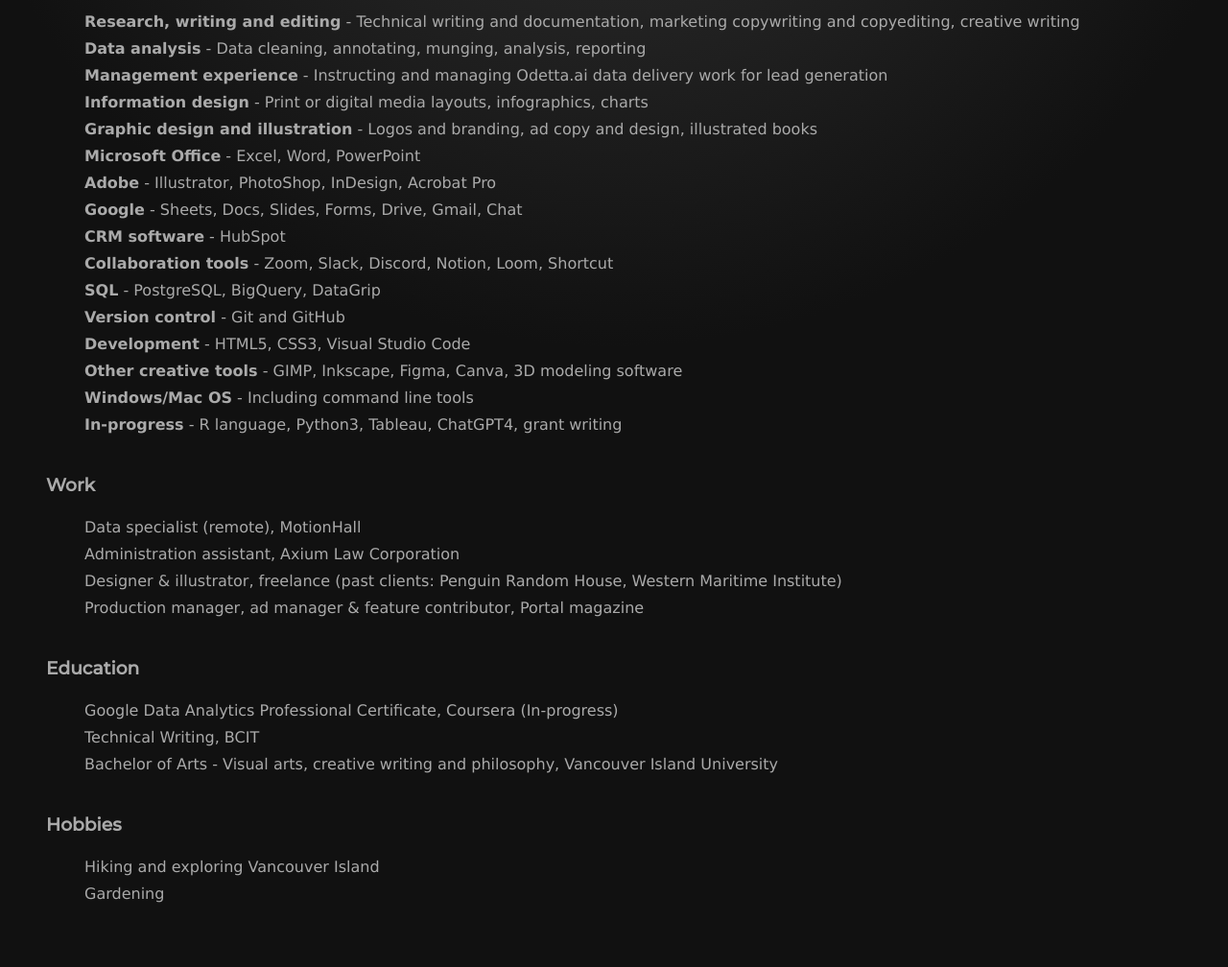
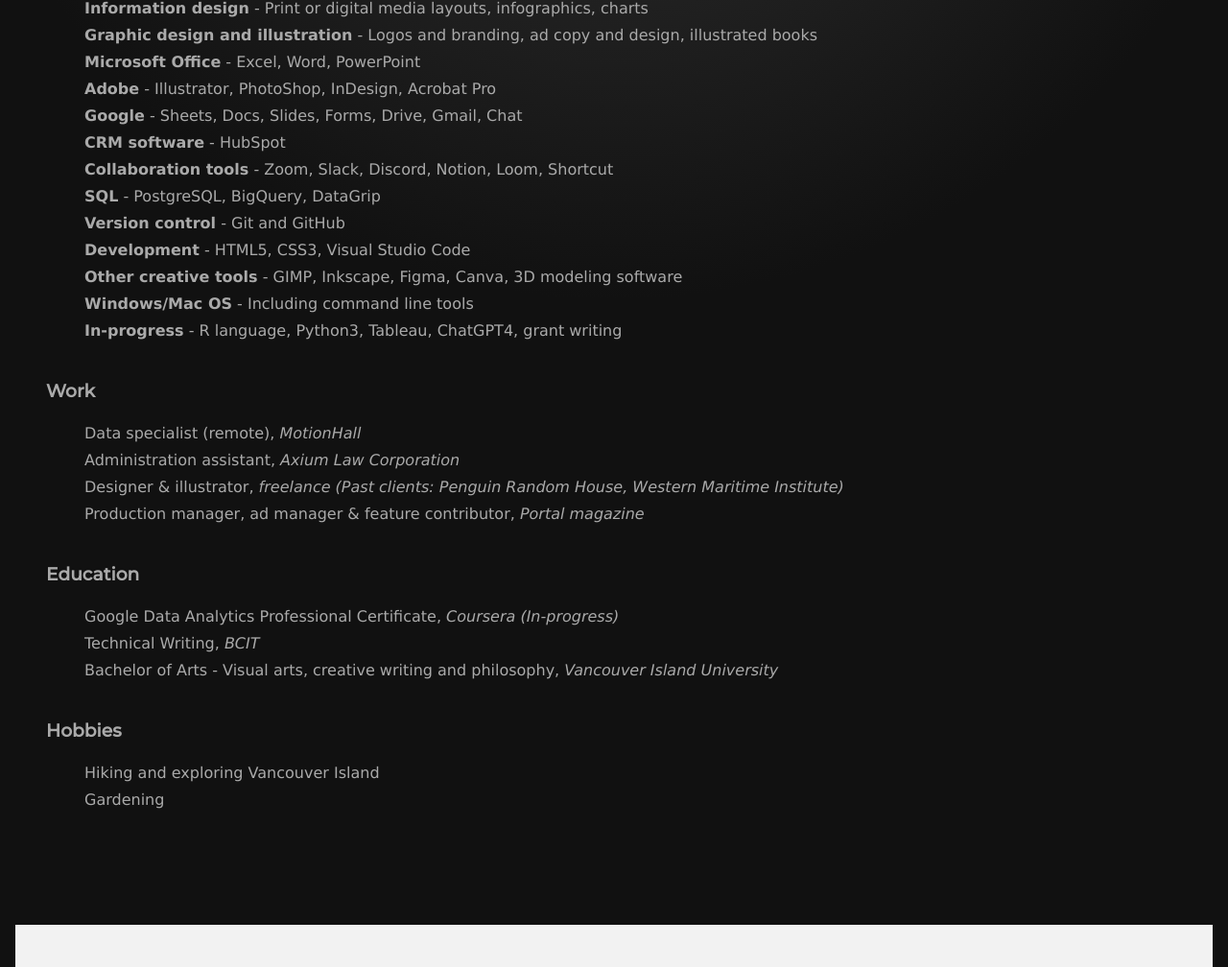
Before and after one commit to TrevCoop/TrevCoop.github.io, a plain HTML site: page index.html in a window 1280 px wide. Shown: the part 2416-3424 px from the top of the page at 96% size. Drawn offline with Linux system fonts and the light colour scheme.

Commit message:
hiding .logo2_container until I can find the .png file

```diff
--- a/index.html
+++ b/index.html
@@ -46,8 +46,8 @@
                             <img src="makerspace_logo.svg">
                             <p class="project2"><a href="https://makerspacenanaimo.org/">Makerspace Nanaimo</a> logo</p>
                         </div>
-                    </br>
                         <div class="logo2_container">
+                            </br>
                             <img src="">
                             <p class="project3"><a href="">VIU Creative Writing</a> ad</p>
                         </div>
@@ -66,7 +66,6 @@
                     <h2>Resumé highlights</h2>
                 </div>
                 <div>
-
                     <h3>Skills and Technology</h3>
                         <ul>
                             <li><strong>Research, writing and editing</strong> - Technical writing and documentation, marketing copywriting and copyediting, creative writing</li>
@@ -88,16 +87,16 @@
                         </ul>
                     <h3>Work</h3>
                         <ul>
-                            <li>Data specialist (remote), MotionHall</li>
-                            <li>Administration assistant, Axium Law Corporation</li>
-                            <li>Designer & illustrator, freelance (past clients: Penguin Random House, Western Maritime Institute)</li>
-                            <li>Production manager, ad manager & feature contributor, Portal magazine</li>
+                            <li>Data specialist (remote), <em>MotionHall</em></li>
+                            <li>Administration assistant, <em>Axium Law Corporation</em></li>
+                            <li>Designer & illustrator, <em>freelance (Past clients: Penguin Random House, Western Maritime Institute)</em></li>
+                            <li>Production manager, ad manager & feature contributor, <em>Portal magazine</em></li>
                         </ul>
                     <h3>Education</h3>
                         <ul>
-                            <li>Google Data Analytics Professional Certificate, Coursera (In-progress)</li>
-                            <li>Technical Writing, BCIT</li>
-                            <li>Bachelor of Arts - Visual arts, creative writing and philosophy, Vancouver Island University</li>
+                            <li>Google Data Analytics Professional Certificate, <em>Coursera (In-progress)</em></li>
+                            <li>Technical Writing, <em>BCIT</em></li>
+                            <li>Bachelor of Arts - Visual arts, creative writing and philosophy, <em>Vancouver Island University</em></li>
                         </ul>
                     <h3>Hobbies</h3>
                         <ul>
--- a/styles.css
+++ b/styles.css
@@ -127,7 +127,6 @@
     font-family:        200;
     font-size:          1rem;
 }
-
 .projects p,
 .projects small,
 .projects ul,
@@ -141,44 +140,42 @@
 #contact ul,
 #contact ol{
     font-family:        Verdana, Geneva, Tahoma, sans-serif;
-    line-height: 28px;
+    line-height:        28px;
     list-style-type:    none; /* removes bullet points in unordered lists */
 }
-
 strong {
-    font-weight: 600;
+    font-weight:        600;
 }
-
 .projects h2,
 .resume h2
 #contact h2 {
-    font-size: 2em;
+    font-size:          2em;
 }
-
 .projects h3,
 .resume h3 {
-    padding-top: 1em;
+    padding-top:        1em;
 }
-
 .design1_container img,
 .design2_container img,
-.design3_container img{
-    width: 40%;
-    height: auto;
-    border: none;
+.design3_container img {
+    width:              40%;
+    height:             auto;
+    border:             none;
 }
-
 .truth_img_container img {
-    width: auto;
-    max-height: 220px;
-    border: none;
+    width:              auto;
+    max-height:         220px;
+    border:             none;
 }
 .portal2014 img {
-    max-width: 300px;
-    width: 30%;
+    max-width:          300px;
+    width:              30%;
 }
 #contact {
-    min-height: 300px;
+    min-height:         300px;
+}
+.logo2_container {
+    display:            none; /* UNTIL I FIND THIS CONTENT I WILL HIDE THIS THEN CAN DELETE THIS CSS LINE */
 }
 
 /* FOOTER SECTION */
@@ -196,7 +193,7 @@
 .fa-linkedin {
     color:              rgb(235, 135, 240, 1);
     font-size:          25px;
-    margin-bottom: 1em;
+    margin-bottom:      1em;
 }
 .fa-envelope:hover,
 .fa-github:hover,
@@ -269,9 +266,9 @@
     .intro_content_text {
         text-align:     center; }
     .intro_content_img img {
-        float: unset;
-        display: block;
-        margin: auto;
+        float:          unset;
+        display:        block;
+        margin:         auto;
     }
 }
 @media only screen and (max-width: 300px) {
```
